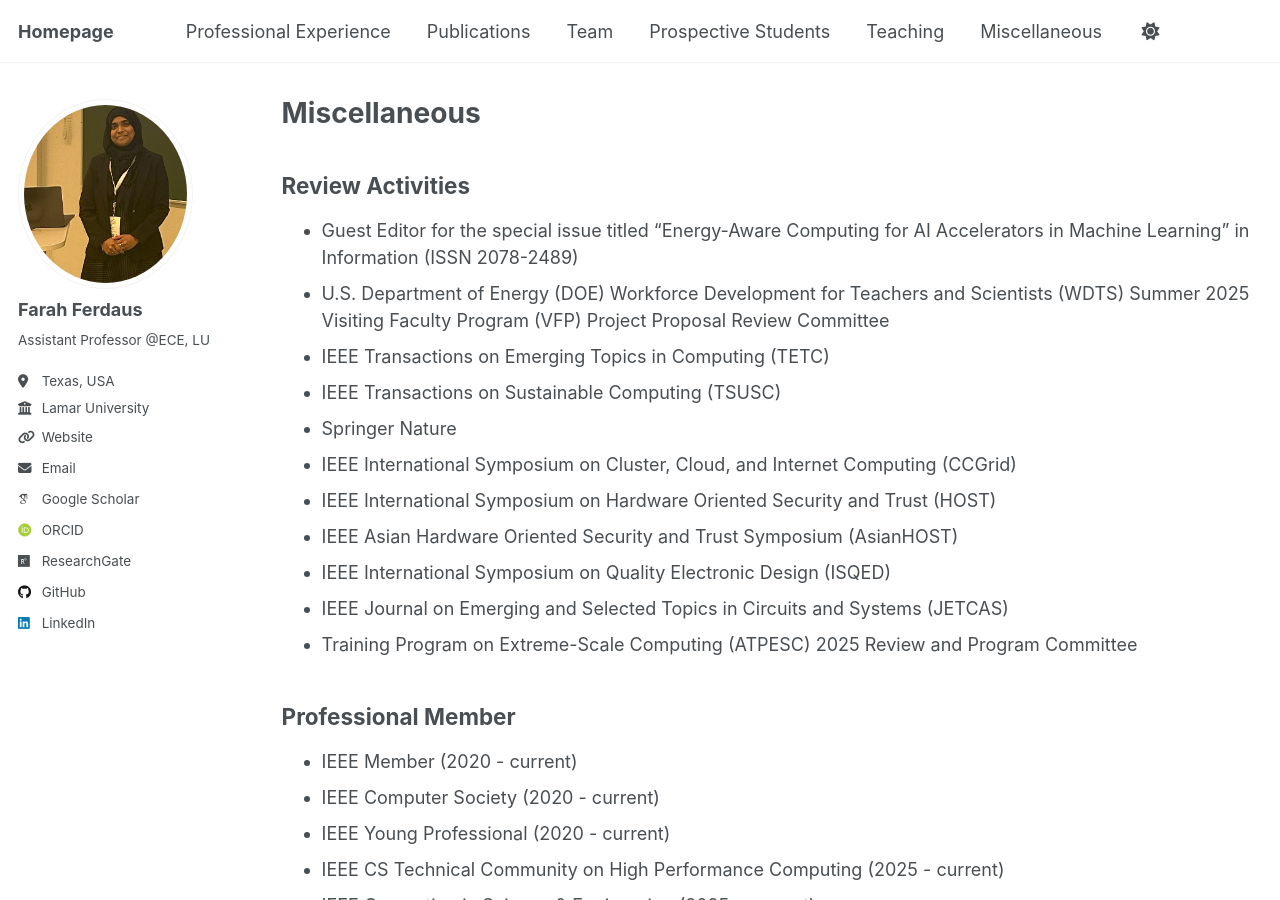
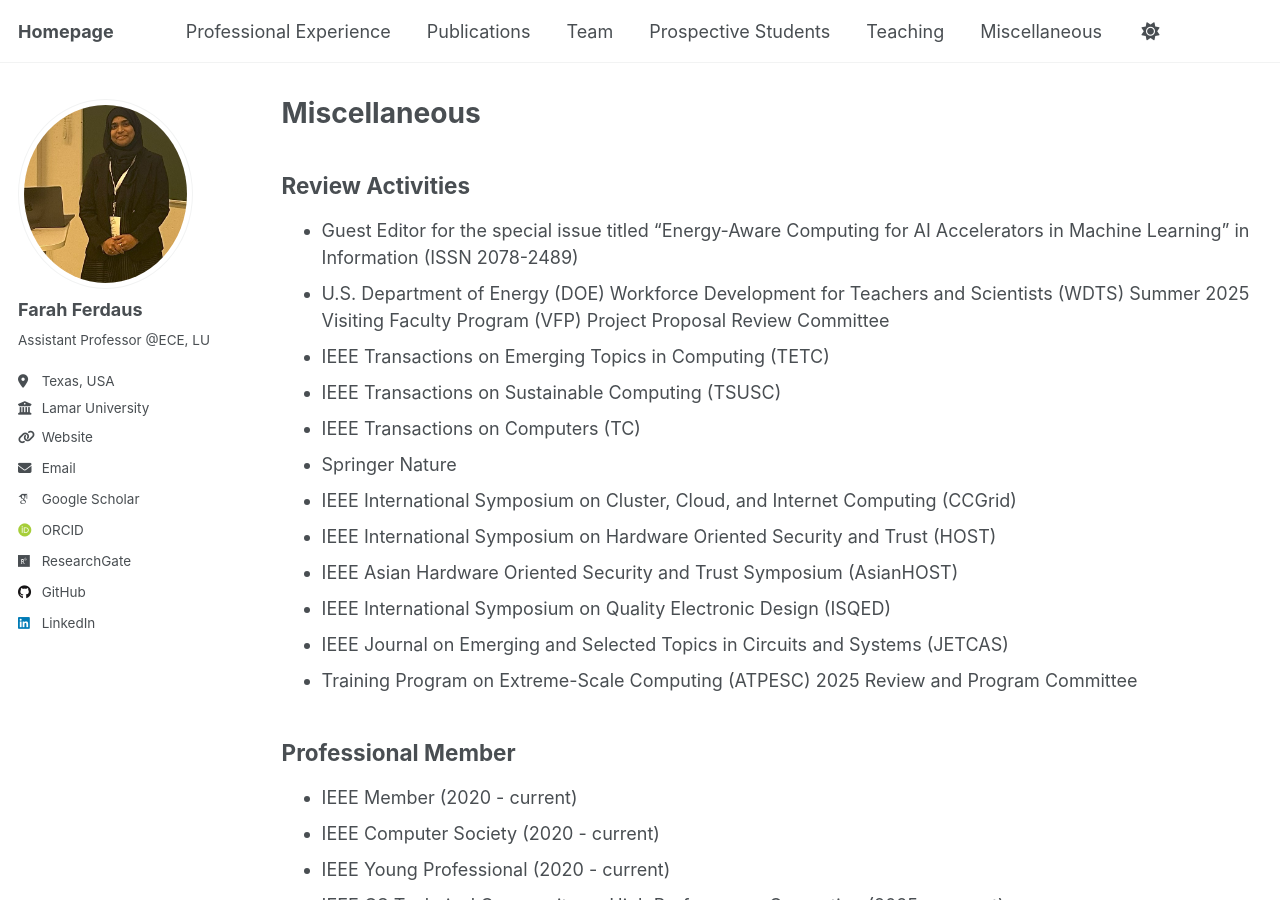
Before and after one commit to fferdaus/fferdaus.github.io, a Jekyll site: the page built from _pages/miscellaneous.md, in a window 1280 px wide and 900 px high. Built offline with Jekyll 4.4.1, drawn with Linux system fonts in a browser that asks for light colours; some web fonts are replaced.

Commit message:
Update miscellaneous.md

```diff
--- a/_pages/miscellaneous.md
+++ b/_pages/miscellaneous.md
@@ -14,6 +14,7 @@ redirect_from:
 - U.S. Department of Energy (DOE) Workforce Development for Teachers and Scientists (WDTS) Summer 2025 Visiting Faculty Program (VFP) Project Proposal Review Committee
 - IEEE Transactions on Emerging Topics in Computing (TETC)
 - IEEE Transactions on Sustainable Computing (TSUSC)
+- IEEE Transactions on Computers (TC)
 - Springer Nature
 - IEEE International Symposium on Cluster, Cloud, and Internet Computing (CCGrid)
 - IEEE International Symposium on Hardware Oriented Security and Trust (HOST)
```
